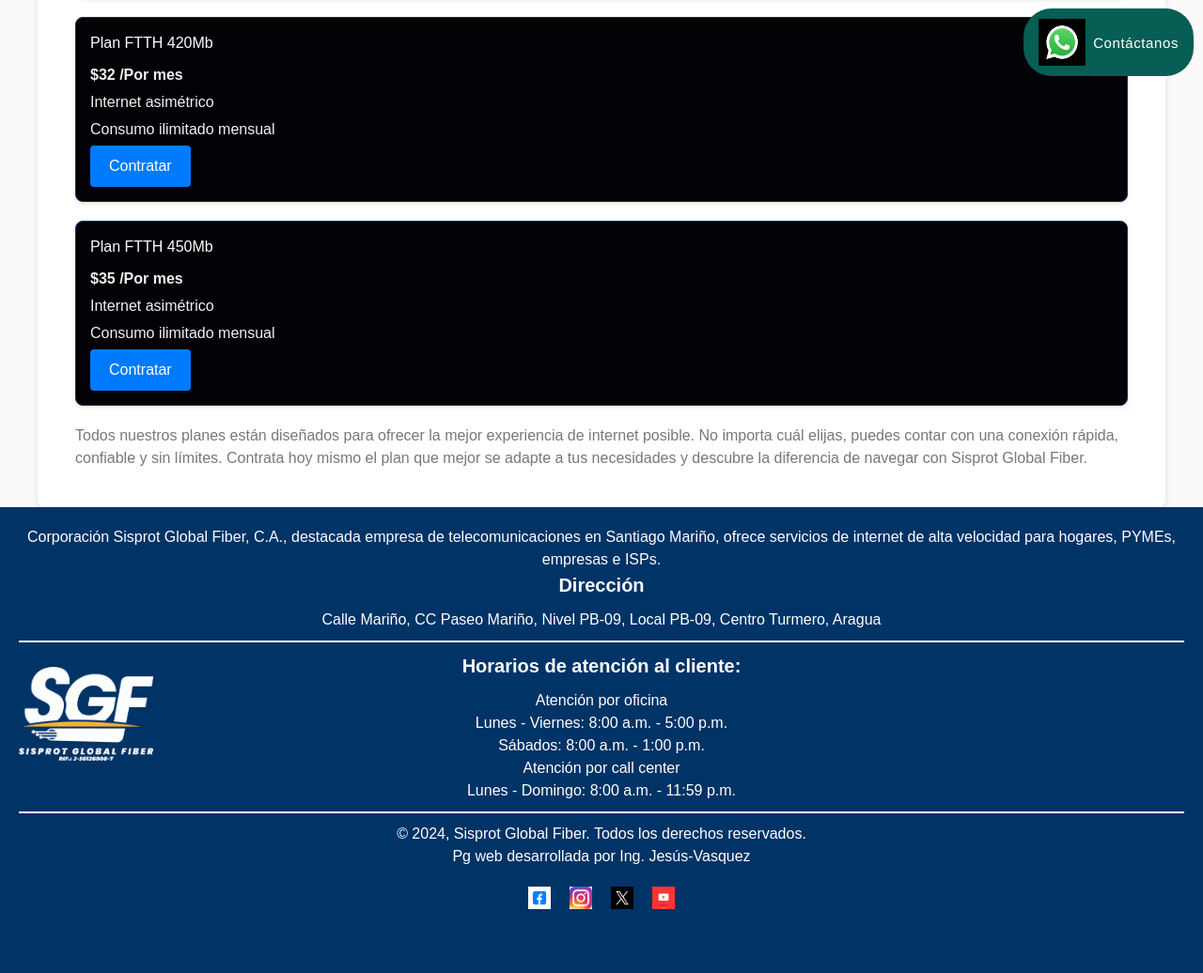
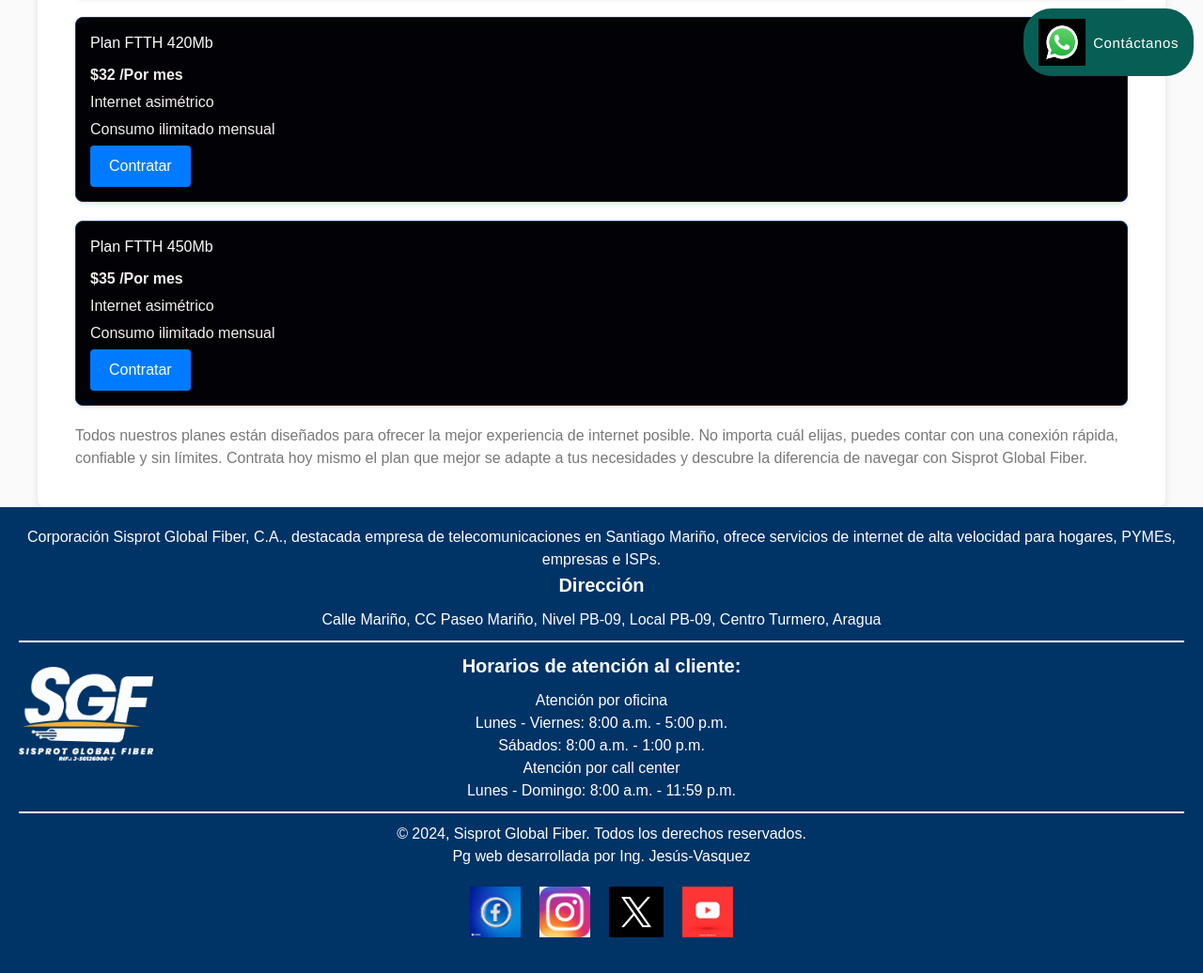
Before and after one commit to rafagax/-Sisprot-Responsive-Website-, a React (Vite) app: page / in a window 1280 px wide. Shown: the part 709-1745 px from the top of the page at 94% size. Built offline with nearby package versions, Linux system fonts and the light colour scheme.

Commit message:
cambio de logos imagenes

```diff
--- a/src/Components/Footer/Footer.css
+++ b/src/Components/Footer/Footer.css
@@ -40,8 +40,8 @@
 
 
 .social-icons img {
-  width: 24px;
-  height: 24px;
+  width: 54x;
+  height: 54px;
   margin: auto;
 }
 
@@ -143,4 +143,9 @@
 .social-icons{
 
   margin: 20px 0px 20px -180px;
+}
+.social-icons img {
+  width: 24px;
+  height: 24px;
+  margin: auto;
 }}
```
Also changed, not shown: public/facebook-icon.png.
